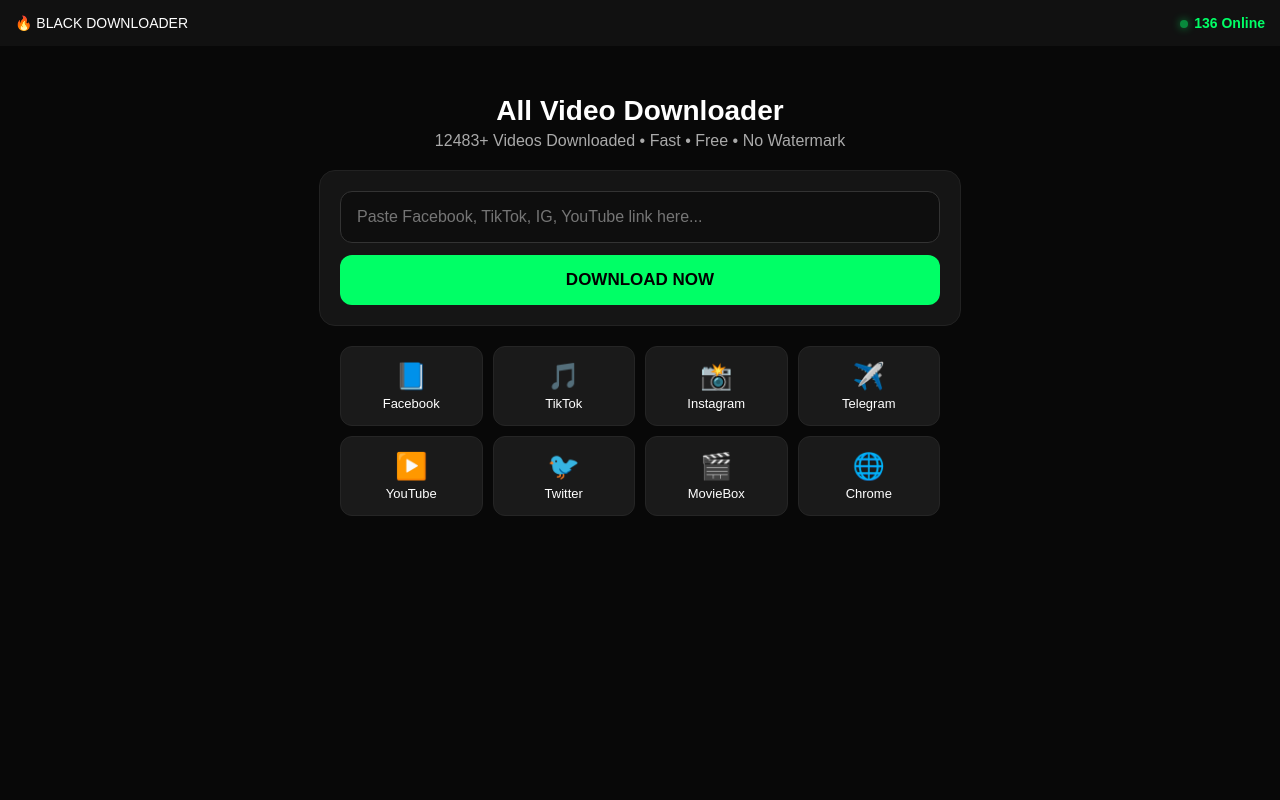
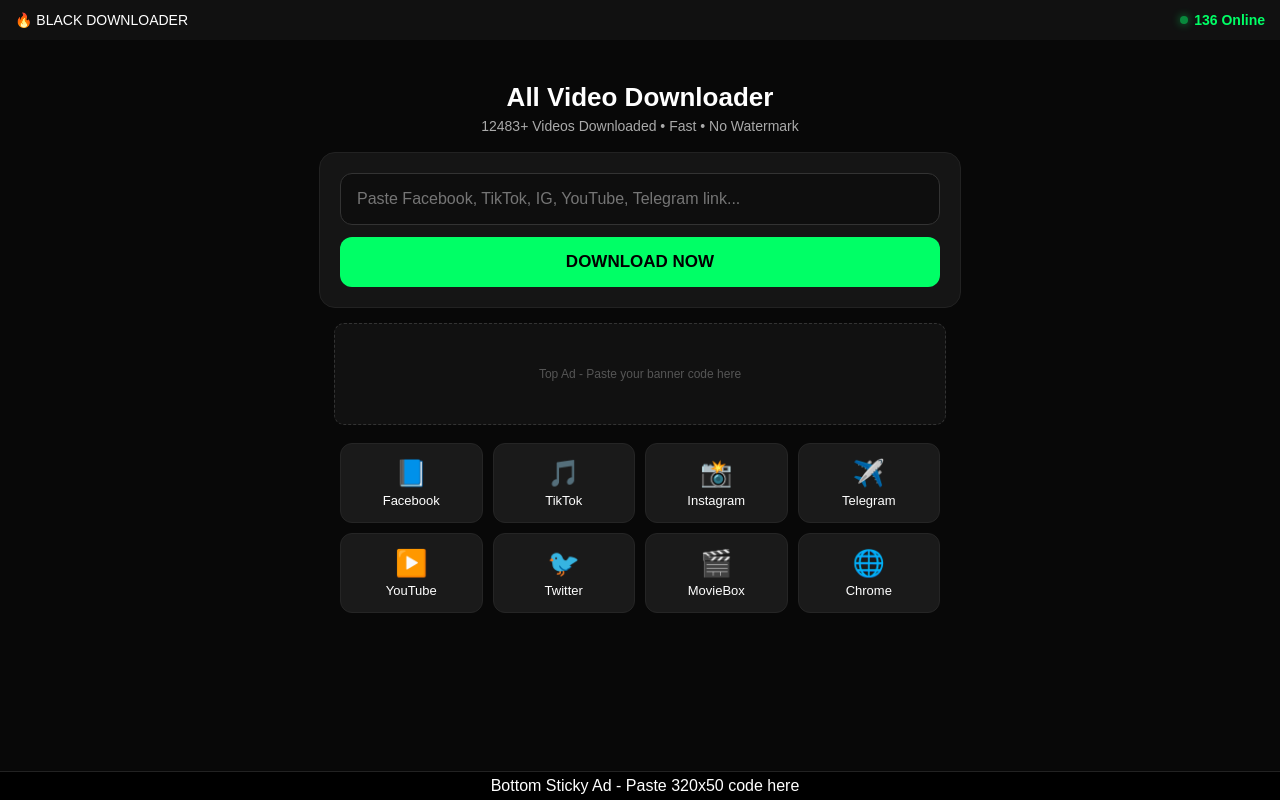
Before and after one commit to JUSTINOMEGA/black-downloader-, a Flask app: page / in a window 1280 px wide. Run offline with Flask 3, Linux system fonts and the light colour scheme; some libraries are stand-ins or nearby versions.

Commit message:
Update index.html

```diff
--- a/templates/index.html
+++ b/templates/index.html
@@ -3,29 +3,32 @@
 <head>
 <meta name="viewport" content="width=device-width, initial-scale=1">
 <title>Black Video Downloader - Fast & Free</title>
+<!-- REPLACE THIS WITH YOUR POPUNDER / SOCIAL BAR CODE -->
+<!-- YOUR_AD_CODE_1_POPUNDER -->
+
 <style>
-body{margin:0;background:#080808;color:#fff;font-family:Arial, sans-serif;text-align:center}
-.header{padding:15px;background:#111;display:flex;justify-content:space-between;align-items:center;font-size:14px}
-.live{color:#00ff66;font-weight:bold}
+body{margin:0;background:#080808;color:#fff;font-family:Arial, sans-serif;text-align:center;padding-bottom:80px}
+.header{padding:12px 15px;background:#111;display:flex;justify-content:space-between;align-items:center;font-size:14px;position:sticky;top:0;z-index:10}
+.live{color:#00ff66;font-weight:bold;display:flex;align-items:center}
 .live span{width:8px;height:8px;background:#00ff66;display:inline-block;border-radius:50%;margin-right:6px;box-shadow:0 0 8px #00ff66;animation:blink 1s infinite}
 @keyframes blink{0%,100%{opacity:1}50%{opacity:0.3}}
-.main{padding:30px 15px}
-h1{font-size:28px;margin-bottom:5px}
-.sub{color:#aaa;margin-bottom:20px}
-.box{background:#151515;max-width:600px;margin:20px auto;padding:20px;border-radius:16px;border:1px solid #222}
+.main{padding:25px 15px}
+h1{font-size:26px;margin-bottom:5px}
+.sub{color:#aaa;margin-bottom:18px;font-size:14px}
+.box{background:#151515;max-width:600px;margin:0 auto;padding:20px;border-radius:16px;border:1px solid #222}
 input{width:100%;padding:16px;border-radius:12px;border:1px solid #333;background:#0e0e0e;color:#fff;font-size:16px;box-sizing:border-box;outline:none}
 input:focus{border-color:#00ff66}
 button{width:100%;margin-top:12px;padding:15px;background:#00ff66;color:#000;border:none;border-radius:12px;font-weight:bold;font-size:17px;cursor:pointer}
-button:hover{background:#00e65c}
-.platforms{display:grid;grid-template-columns:repeat(4,1fr);gap:10px;margin-top:20px;max-width:600px;margin-left:auto;margin-right:auto}
-.p{background:#1a1a1a;padding:14px 5px;border-radius:12px;font-size:13px;text-decoration:none;color:#fff;border:1px solid #252525;display:block;transition:0.2s}
-.p:hover{background:#222;border-color:#00ff66;transform:translateY(-2px)}
+.ad-box{margin:15px auto;max-width:600px;background:#111;border-radius:10px;padding:5px;min-height:90px;display:flex;align-items:center;justify-content:center;border:1px dashed #333;color:#555;font-size:12px}
+.platforms{display:grid;grid-template-columns:repeat(4,1fr);gap:10px;margin-top:18px;max-width:600px;margin-left:auto;margin-right:auto}
+.p{background:#1a1a1a;padding:14px 5px;border-radius:12px;font-size:13px;text-decoration:none;color:#fff;border:1px solid #252525;display:block}
 .p span{font-size:26px;display:block;margin-bottom:4px}
-#result{margin-top:25px;max-width:600px;margin-left:auto;margin-right:auto;text-align:left}
+#result{margin-top:20px;max-width:600px;margin-left:auto;margin-right:auto;text-align:left}
 .vcard{background:#151515;border-radius:14px;padding:15px;border:1px solid #222}
 .vcard img{width:100%;border-radius:10px;margin-bottom:10px}
 a.down{display:block;background:#00ff66;color:#000;padding:12px;text-align:center;border-radius:10px;margin-top:8px;text-decoration:none;font-weight:bold}
-a.down:nth-child(odd){background:#222;color:#00ff66;border:1px solid #333}
+a.down:nth-child(even){background:#222;color:#00ff66;border:1px solid #333}
+.sticky-ad{position:fixed;bottom:0;left:0;width:100%;background:#000;border-top:1px solid #222;padding:5px;z-index:999;text-align:center}
 </style>
 </head>
 <body>
@@ -37,11 +40,17 @@ a.down:nth-child(odd){background:#222;color:#00ff66;border:1px solid #333}
 
 <div class="main">
   <h1>All Video Downloader</h1>
-  <div class="sub">{{ total }}+ Videos Downloaded • Fast • Free • No Watermark</div>
+  <div class="sub">{{ total }}+ Videos Downloaded • Fast • No Watermark</div>
 
   <div class="box">
-    <input id="url" placeholder="Paste Facebook, TikTok, IG, YouTube link here...">
+    <input id="url" placeholder="Paste Facebook, TikTok, IG, YouTube, Telegram link...">
     <button onclick="getVideo()">DOWNLOAD NOW</button>
+  </div>
+
+  <!-- AD 1 - TOP BANNER (320x50 / 300x250) PASTE HERE -->
+  <div class="ad-box">
+    <!-- YOUR_AD_CODE_2_TOP_BANNER -->
+    Top Ad - Paste your banner code here
   </div>
 
   <div class="platforms">
@@ -56,29 +65,43 @@ a.down:nth-child(odd){background:#222;color:#00ff66;border:1px solid #333}
   </div>
 
   <div id="result"></div>
+
+  <!-- AD 2 - AFTER RESULT (THIS ONE BRINGS MOST MONEY) -->
+  <div class="ad-box" id="ad2" style="display:none">
+    <!-- YOUR_AD_CODE_3_MIDDLE -->
+    Middle Ad - Paste your code here
+  </div>
+
+</div>
+
+<!-- AD 3 - STICKY BOTTOM (BEST FOR EARNING) -->
+<div class="sticky-ad">
+  <!-- YOUR_AD_CODE_4_STICKY_BOTTOM -->
+  Bottom Sticky Ad - Paste 320x50 code here
 </div>
 
 <script>
 async function getVideo(){
   let u = document.getElementById('url').value.trim();
   if(!u){ alert("Paste link first!"); return; }
-  document.getElementById('result').innerHTML = "<div style='color:#00ff66'>⏳ Getting video info...</div>";
+  document.getElementById('result').innerHTML = "<div style='color:#00ff66;text-align:center'>⏳ Getting video...</div>";
+  document.getElementById('ad2').style.display = 'flex';
   try{
     let res = await fetch('/info?url=' + encodeURIComponent(u));
     let data = await res.json();
     if(data.error){
-      document.getElementById('result').innerHTML = `<div style='background:#2a1111;padding:12px;border-radius:10px;color:#ff6b6b'>❌ ${data.error}</div>`;
+      document.getElementById('result').innerHTML = `<div style='background:#2a1111;padding:12px;border-radius:10px;color:#ff6b6b;text-align:center'>❌ ${data.error}</div>`;
       return;
     }
     let html = `<div class="vcard">`;
     if(data.thumbnail) html += `<img src="${data.thumbnail}">`;
     html += `<div style="font-weight:bold;margin-bottom:10px">${data.title}</div>`;
     data.formats.forEach(f=>{
-      html += `<a class="down" href="${f.url}" target="_blank" download>⬇ Download ${f.quality} (${f.ext.toUpperCase()})</a>`;
+      html += `<a class="down" href="${f.url}" target="_blank">⬇ Download ${f.quality}</a>`;
     });
     html += `</div>`;
     document.getElementById('result').innerHTML = html;
-    window.scrollTo(0, document.body.scrollHeight);
+    window.scrollTo(0, 300);
   }catch(e){
     document.getElementById('result').innerHTML = "❌ Error: " + e.message;
   }
```
